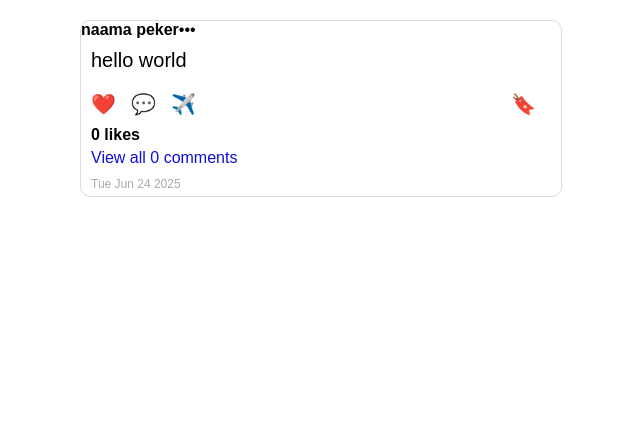
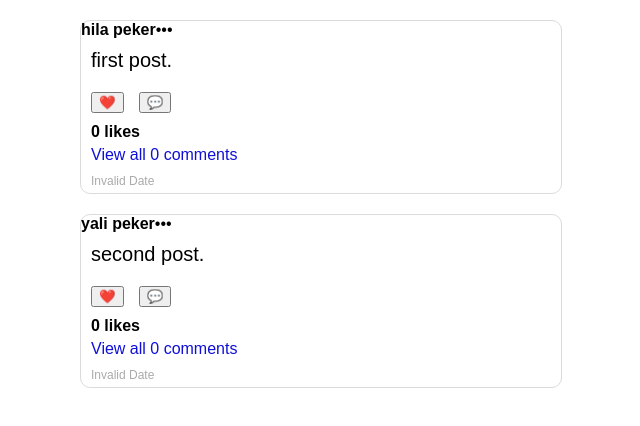
Before and after one commit to NaamaPeker/KeremNet, a React (Create React App) app in the folder my-app/: page / in a window 1280 px wide. Shown: the top 426 px of the page, without its empty margins (319-959 px from the left). Built offline with nearby package versions, Linux system fonts and the light colour scheme.

Commit message:
seperated files into folders

```diff
--- a/my-app/package.json
+++ b/my-app/package.json
@@ -3,6 +3,9 @@
   "version": "0.1.0",
   "private": true,
   "dependencies": {
+    "@emotion/react": "^11.14.0",
+    "@emotion/styled": "^11.14.0",
+    "@mui/material": "^7.1.2",
     "@testing-library/dom": "^10.4.0",
     "@testing-library/jest-dom": "^6.6.3",
     "@testing-library/react": "^16.3.0",
--- a/my-app/src/App.tsx
+++ b/my-app/src/App.tsx
@@ -1,11 +1,38 @@
-import React from 'react';
-import Post from './post';
+import React, { useEffect, useState } from "react";
+import Post from "./components/Post/post";
+import mockPosts from "./posts.json";
 
-const date = new Date();
+interface PostData {
+  content: string;
+  author: string;
+  date: string;
+}
+
 function App() {
+  const [posts, setPosts] = useState<PostData[]>([]);
+
+  useEffect(() => {
+    const loadPosts = async () => {
+      await new Promise(res => setTimeout(res, 500));
+      setPosts(mockPosts);
+    };
+
+    loadPosts();
+  }, []);
+
   return (
     <div className="App">
-      <Post content={"hello world"}author="naama peker" date={date} />
+      {posts.length === 0 ? (
+        <p>Loading posts...</p>
+      ) : (
+        posts.map(({content,author,date}) => (
+          <Post
+            content={content}
+            author={author}
+            date={new Date(date)}
+          />
+        ))
+      )}
     </div>
   );
 }
--- /dev/null
+++ b/my-app/src/components/Comment/CommentType.tsx
@@ -0,0 +1,5 @@
+export interface CommentType {
+  author: string;
+  text: string;
+  timestamp: Date;
+}
--- a/my-app/src/comments.css
+++ b/my-app/src/components/Comment/comments.css
@@ -5,17 +5,8 @@
   border-radius: 5px;
 }
 
-.comment-form {
-  margin-bottom: 20px;
-}
-
-.comment-form input {
-  margin-right: 10px;
-}
-
 .comment-form textarea {
   width: 100%;
-  margin-bottom: 10px;
 }
 
 .comment-form button {
--- /dev/null
+++ b/my-app/src/components/CommentForm/CommentForm.css
@@ -0,0 +1,3 @@
+.comment-form {
+  margin-bottom: 20px;
+}
--- a/my-app/src/commentForm.tsx
+++ b/my-app/src/components/CommentForm/commentForm.tsx
@@ -1,8 +1,10 @@
 import React, { useState } from 'react';
-import './comments.css';
+import './CommentForm.css';
+import TextField from '@mui/material/TextField';
+import { CommentType } from '../CommentSection/CommentSection';
 
 type CommentFormProps = {
-  onSubmit: (comment: { author: string; text: string; timestamp: Date }) => void;
+  onSubmit: (comment:CommentType ) => void;
 };
 
 const CommentForm = ({ onSubmit }: CommentFormProps) => {
@@ -20,7 +22,7 @@ const CommentForm = ({ onSubmit }: CommentFormProps) => {
 
   return (
     <form onSubmit={handleSubmit} className="comment-form">
-      <input
+      <TextField
         type="text"
         placeholder="Your Name"
         value={author}
--- a/my-app/src/post.tsx
+++ b/my-app/src/components/Post/post.tsx
@@ -1,13 +1,8 @@
 import React, { useState } from "react";
-import CommentForm from "./commentForm";
-import Comment from "./Comment";
+import CommentForm from "../CommentForm/commentForm";
+import Comment from "../Comment/Comment";
 import "./post.css";
-
-interface CommentType {
-  author: string;
-  text: string;
-  timestamp: Date;
-}
+import { CommentType } from "../CommentSection/CommentSection";
 
 interface PostProps {
   content: string;
@@ -52,21 +47,19 @@ const Post: React.FC<PostProps> = ({ content, author, date }) => {
       </div>
 
       <div className="actions">
-        <span
+        <button
           className="icon"
           onClick={handleLike}
           style={{color: liked ? "red" : "black" }}
         >
           ❤️
-        </span>
-        <span
+        </button>
+        <button
           className="icon"
           onClick={toggleCommentForm}
         >
           💬
-        </span>
-        <span className="icon">✈️</span>
-        <span className="icon save">🔖</span>
+        </button>
       </div>
 
       <div className="likes">
--- a/my-app/src/posts.json
+++ b/my-app/src/posts.json
@@ -1,6 +1,6 @@
-[
+ [
   {
-    "content": "irst post.",
+    "content": "first post.",
     "author": "hila peker",
     "date": "24/06/2025 14:40"
   },
@@ -9,4 +9,5 @@
     "author": "yali peker",
     "date": "24/06/2025 14:50"
   }
-]
+
+  ]
```
Also changed, not shown: my-app/src/components/CommentSection/CommentSection.tsx (renamed from my-app/src/CommentSection.tsx, +5 -5 lines), my-app/src/components/Comment/Comment.tsx (renamed from my-app/src/Comment.tsx), my-app/src/components/Post/post.css (renamed from my-app/src/post.css).
